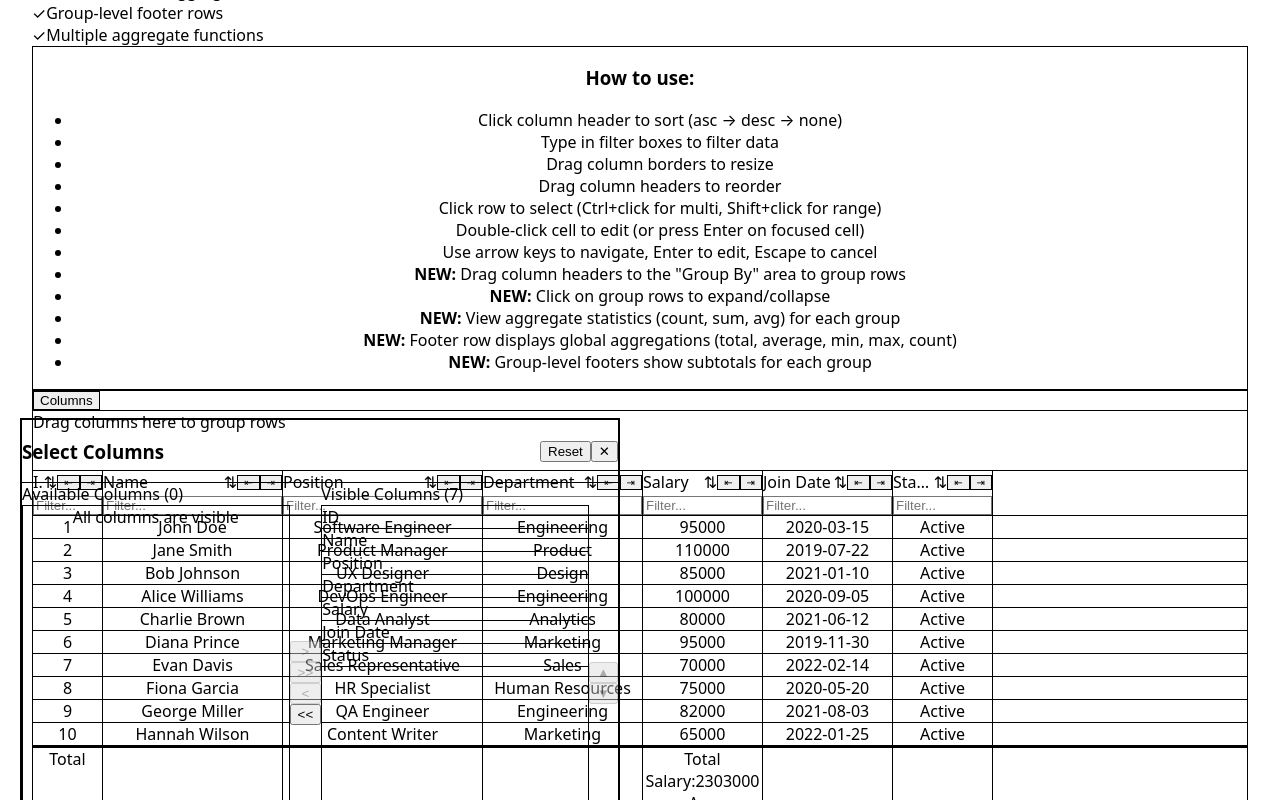
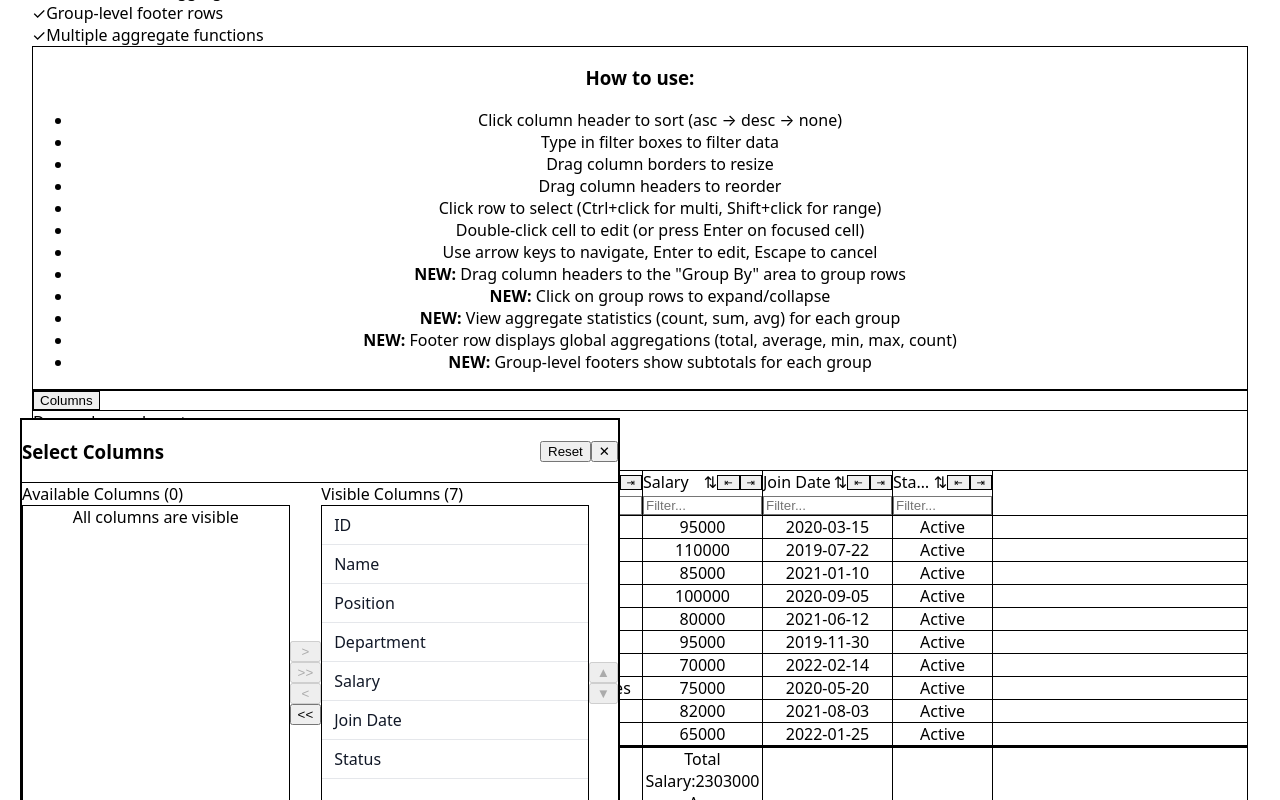
Before and after one commit to bhushanpoojary/react-open-source-datagrid, a React (Vite) app: page / in a window 1280 px wide. Both pictures are taken after a click on the button "Columns". Shown: the part 583-1383 px from the top of the page. Built offline with nearby package versions, Linux system fonts and the light colour scheme.

Commit message:
column selection fixed

```diff
--- a/src/components/DataGrid/ColumnChooser.tsx
+++ b/src/components/DataGrid/ColumnChooser.tsx
@@ -81,36 +81,24 @@ export const ColumnChooser: React.FC<ColumnChooserProps> = ({
   const moveVisibleUp = () => {
     if (selectedVisible) {
       const index = visibleColumns.findIndex(col => col.field === selectedVisible);
-      console.log('Move Up - Current index in visible list:', index, 'Total visible:', visibleColumns.length);
       if (index > 0) {
         const globalIndex = columnOrder.indexOf(selectedVisible);
         const targetField = visibleColumns[index - 1].field;
         const targetGlobalIndex = columnOrder.indexOf(targetField);
-        console.log('Moving from global index', globalIndex, 'to', targetGlobalIndex);
         onReorderColumns(globalIndex, targetGlobalIndex);
-      } else {
-        console.log('Already at top of visible list');
       }
-    } else {
-      console.log('No column selected');
     }
   };
 
   const moveVisibleDown = () => {
     if (selectedVisible) {
       const index = visibleColumns.findIndex(col => col.field === selectedVisible);
-      console.log('Move Down - Current index in visible list:', index, 'Total visible:', visibleColumns.length);
       if (index < visibleColumns.length - 1) {
         const globalIndex = columnOrder.indexOf(selectedVisible);
         const targetField = visibleColumns[index + 1].field;
         const targetGlobalIndex = columnOrder.indexOf(targetField);
-        console.log('Moving from global index', globalIndex, 'to', targetGlobalIndex);
         onReorderColumns(globalIndex, targetGlobalIndex);
-      } else {
-        console.log('Already at bottom of visible list');
       }
-    } else {
-      console.log('No column selected');
     }
   };
 
@@ -121,6 +109,7 @@ export const ColumnChooser: React.FC<ColumnChooserProps> = ({
         ref={panelRef}
         className="fixed bg-white border-2 border-gray-400 rounded-lg shadow-2xl z-[10000] opacity-100"
         style={{
+          background: 'white',
           top: `${panelPosition.top}px`,
           left: `${panelPosition.left}px`,
           width: '600px',
@@ -144,15 +133,20 @@ export const ColumnChooser: React.FC<ColumnChooserProps> = ({
                   <div
                     key={column.field}
                     onClick={() => {
-                      console.log('Selected available column:', column.headerName);
                       setSelectedAvailable(column.field);
                       setSelectedVisible(null);
                     }}
-                    className={`px-3 py-2 cursor-pointer border-b border-gray-200 ${
-                      isSelected
-                        ? 'bg-blue-600 text-white font-semibold'
-                        : 'bg-white text-gray-900 hover:bg-blue-50'
-                    }`}
+                    style={{
+                      padding: '8px 12px',
+                      cursor: 'pointer',
+                      borderBottom: '1px solid #e5e7eb',
+                      backgroundColor: isSelected ? '#2563eb' : '#ffffff',
+                      color: isSelected ? '#ffffff' : '#111827',
+                      fontWeight: isSelected ? '600' : '400',
+                    }}
+                    className="hover:bg-blue-50"
+                    onMouseEnter={(e) => !isSelected && (e.currentTarget.style.backgroundColor = '#eff6ff')}
+                    onMouseLeave={(e) => !isSelected && (e.currentTarget.style.backgroundColor = '#ffffff')}
                   >
                     {column.headerName}
                   </div>
@@ -176,15 +170,20 @@ export const ColumnChooser: React.FC<ColumnChooserProps> = ({
                   <div
                     key={column.field}
                     onClick={() => {
-                      console.log('Selected visible column:', column.headerName, 'field:', column.field);
                       setSelectedVisible(column.field);
                       setSelectedAvailable(null);
                     }}
-                    className={`px-3 py-2 cursor-pointer border-b border-gray-200 ${
-                      isSelected
-                        ? 'bg-blue-600 text-white font-semibold'
-                        : 'bg-white text-gray-900 hover:bg-blue-50'
-                    }`}
+                    style={{
+                      padding: '8px 12px',
+                      cursor: 'pointer',
+                      borderBottom: '1px solid #e5e7eb',
+                      backgroundColor: isSelected ? '#2563eb' : '#ffffff',
+                      color: isSelected ? '#ffffff' : '#111827',
+                      fontWeight: isSelected ? '600' : '400',
+                    }}
+                    className="hover:bg-blue-50"
+                    onMouseEnter={(e) => !isSelected && (e.currentTarget.style.backgroundColor = '#eff6ff')}
+                    onMouseLeave={(e) => !isSelected && (e.currentTarget.style.backgroundColor = '#ffffff')}
                   >
                     {column.headerName}
                   </div>
@@ -195,7 +194,6 @@ export const ColumnChooser: React.FC<ColumnChooserProps> = ({
           <div className="flex flex-col justify-center gap-2">
             <button
               onClick={() => {
-                console.log('▲ Up button clicked. Selected:', selectedVisible);
                 moveVisibleUp();
               }}
               disabled={!selectedVisible || visibleColumns.findIndex(c => c.field === selectedVisible) === 0}
@@ -205,7 +203,6 @@ export const ColumnChooser: React.FC<ColumnChooserProps> = ({
             </button>
             <button
               onClick={() => {
-                console.log('▼ Down button clicked. Selected:', selectedVisible);
                 moveVisibleDown();
               }}
               disabled={!selectedVisible || visibleColumns.findIndex(c => c.field === selectedVisible) === visibleColumns.length - 1}
```
